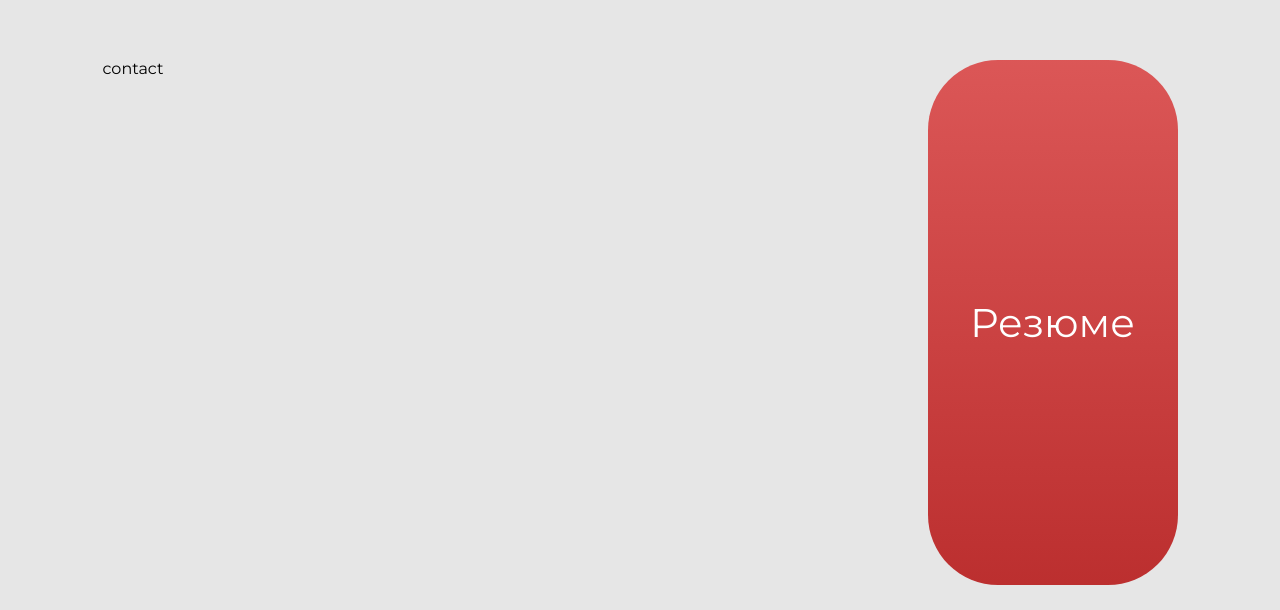
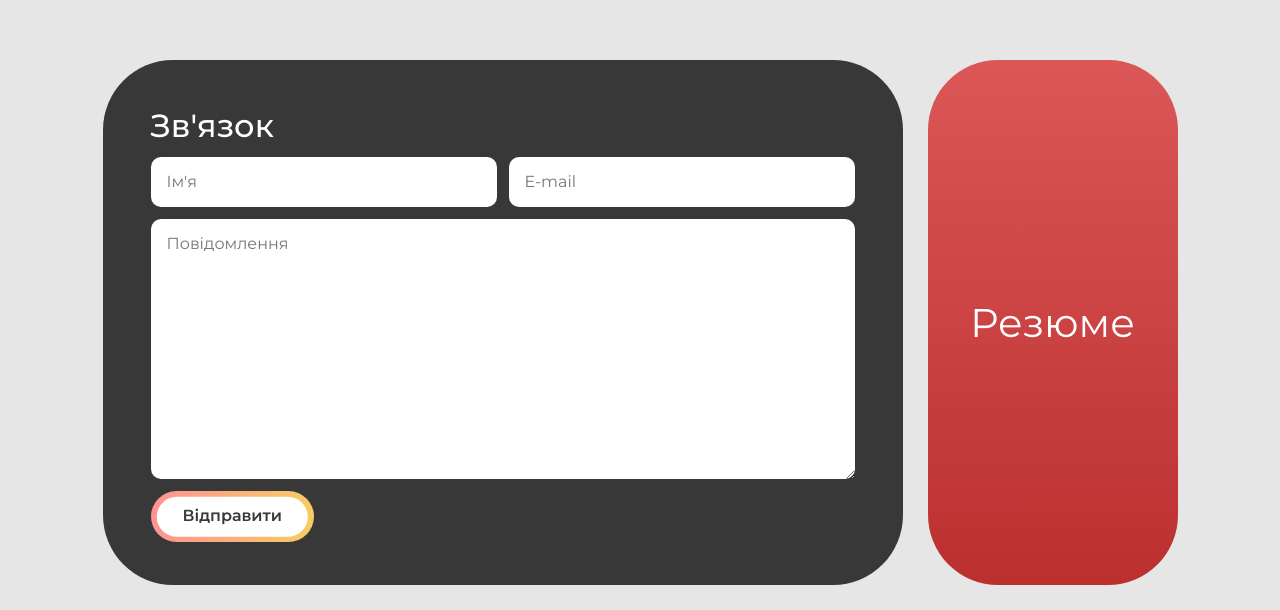
Before and after one commit to antony-efanov/portfolio, a React (Create React App) app: page / in a window 1280 px wide. Shown: the part 2440-3050 px from the top of the page. Built offline with nearby package versions, Linux system fonts and the light colour scheme.

Commit message:
contact form done

```diff
--- a/package.json
+++ b/package.json
@@ -4,6 +4,7 @@
   "homepage": "https://antony-efanov.github.io/portfolio",
   "private": true,
   "dependencies": {
+    "@emailjs/browser": "^3.6.2",
     "@reduxjs/toolkit": "^1.8.4",
     "@testing-library/jest-dom": "^5.16.5",
     "@testing-library/react": "^13.3.0",
--- a/src/components/Footer/Contact/_style.scss
+++ b/src/components/Footer/Contact/_style.scss
@@ -0,0 +1,71 @@
+.contact {
+  padding: 2rem;
+  background-color: $colorDark;
+
+  @include md {
+    padding: 2.5rem;
+  }
+
+  @include lg {
+    padding: 3rem;
+  }
+
+  &__title {
+    margin: 0;
+    color: $colorWhite;
+    font-weight: 500;
+    margin-block-end: 0.75rem;
+
+    @include lg {
+      font-size: 2rem;
+    }
+  }
+
+  &__form {
+    display: flex;
+    flex-direction: column;
+    gap: 0.75rem;
+    height: calc(100% - 2.25rem);
+
+    @include lg {
+      height: calc(100% - 2.75rem);
+    }
+
+    .contactField {
+      padding: 1rem;
+      border-radius: 10px;
+      border: none;
+    }
+
+    &--name-email {
+      display: flex;
+      gap: 0.75rem;
+      flex-direction: column;
+
+      @include lg {
+        flex-direction: row;
+      }
+    }
+
+    &--nameField {
+      @include lg {
+        width: 50%;
+      }
+    }
+
+    &--emailField {
+      @include lg {
+        width: 50%;
+      }
+    }
+
+    &--messageField {
+      flex: 1;
+    }
+
+    &--sendButton {
+      padding: 1rem 2rem;
+      align-self: start;
+    }
+  }
+}
--- /dev/null
+++ b/src/components/Footer/Contact/index.jsx
@@ -0,0 +1,69 @@
+import React, { useRef } from "react";
+import emailjs from "@emailjs/browser";
+
+export const Contact = () => {
+  const form = useRef();
+
+  const sendEmail = (e) => {
+    e.preventDefault();
+
+    emailjs
+      .sendForm(
+        "service_u2eoplc",
+        "template_o4z45v4",
+        form.current,
+        "jMBa_EmXZ42679i24"
+      )
+      .then(
+        (result) => {
+          console.log(result.text);
+        },
+        (error) => {
+          console.log(error.text);
+        }
+      );
+
+    setTimeout(() => {
+      e.target.reset();
+    }, 1000);
+  };
+
+  return (
+    <section className="card contact">
+      <h2 className="contact__title">Зв'язок</h2>
+      <form className="contact__form" ref={form} onSubmit={sendEmail}>
+        <div className="contact__form--name-email">
+          <input
+            className="contact__form--nameField contactField"
+            type="text"
+            name="user_name"
+            placeholder="Ім'я"
+            required
+          />
+
+          <input
+            className="contact__form--emailField contactField"
+            type="email"
+            name="user_email"
+            placeholder="E-mail"
+            required
+          />
+        </div>
+
+        <textarea
+          className="contact__form--messageField contactField"
+          name="message"
+          placeholder="Повідомлення"
+          required
+        />
+
+        <button
+          className="contact__form--sendButton generalButton"
+          type="submit"
+        >
+          Відправити
+        </button>
+      </form>
+    </section>
+  );
+};
--- a/src/components/Footer/Contact/index.tsx
+++ /dev/null
@@ -1,3 +0,0 @@
-export const Contact = () => {
-  return <section className="card contact">contact</section>;
-};
--- a/src/styles/essentials/_gridLayout.scss
+++ b/src/styles/essentials/_gridLayout.scss
@@ -27,6 +27,7 @@ body {
     "projectRocks projectRocks"
     "projectRocks projectRocks"
     "projectRocks projectRocks"
+    "contact contact"
     "contact contact"
     "contact contact"
     "cv cv";
```
Also changed, not shown: 1 other file (tests, documents, lock files or other folders).
